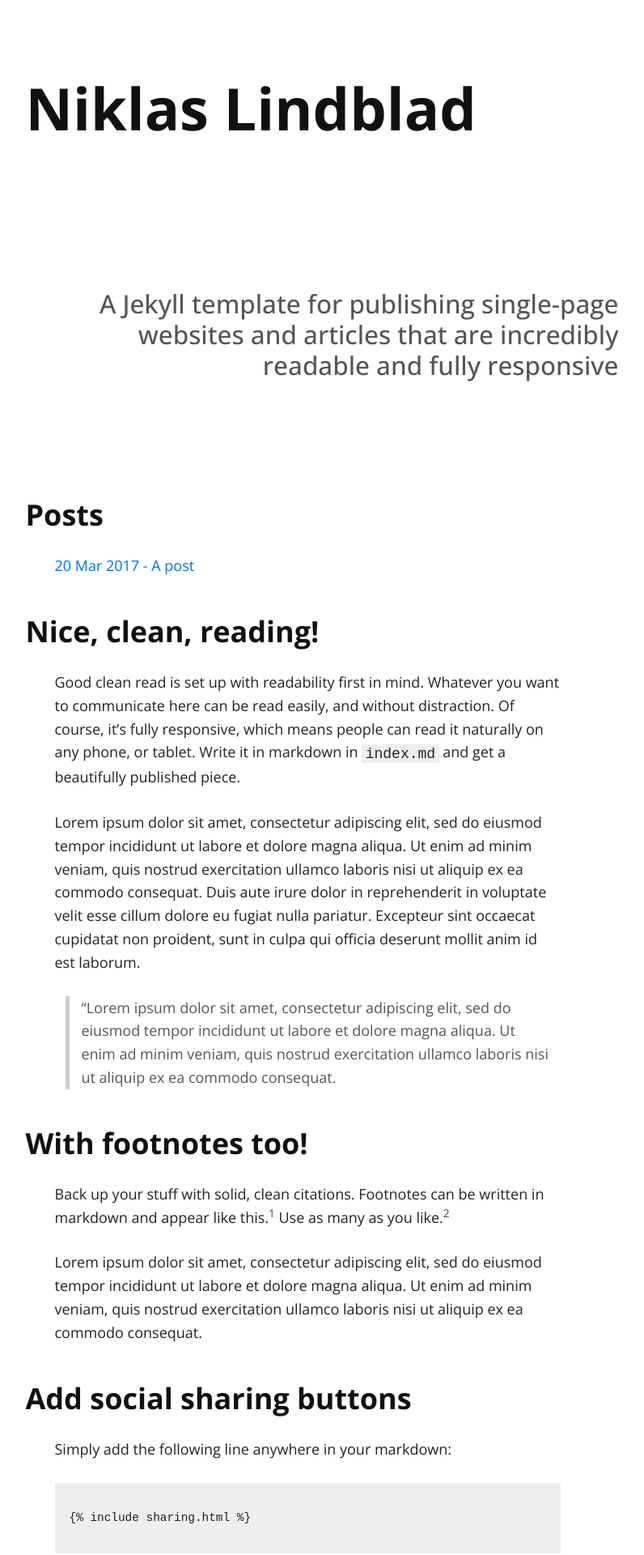
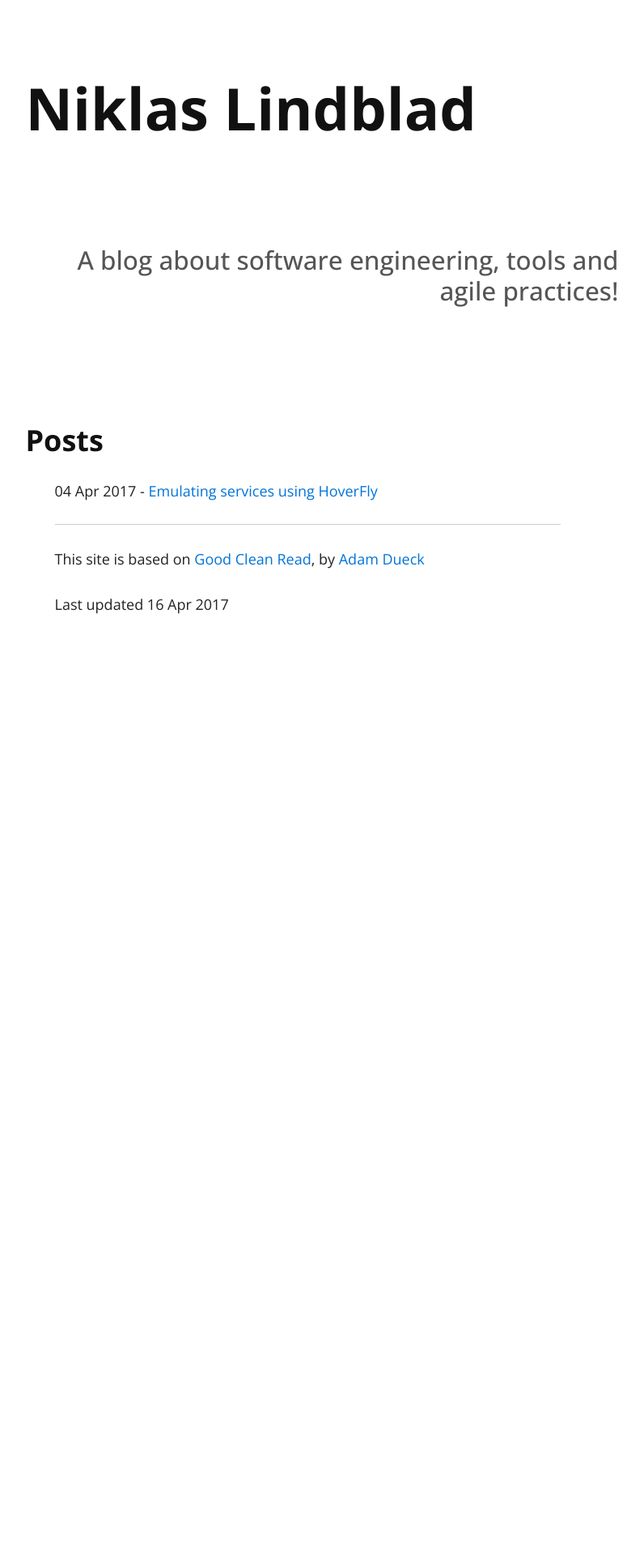
Before and after one commit to niklind/niklind.github.io, a Jekyll site: the page built from index.md, in a window 1280 px wide. Shown: the top 1920 px of the page at 81% size, without its empty margins (260-1056 px from the left). Built offline with Jekyll 4.4.1, drawn with Linux system fonts in a browser that asks for light colours; nearby versions of some CDN libraries; after the commit the page ends 900 px from its top, so only the background shows below that; some of the changed text lies outside the part shown.

Commit message:
Updates to layout. Revised startpage. Publishing post on HoverFly

```diff
--- a/_config.yml
+++ b/_config.yml
@@ -1,8 +1,8 @@
 # Site settings
-title: Niklas Lindblad
+title: Niklas Lindblad | Blog
 header: Niklas Lindblad
-description: A blog about software engingeering, programming and agile development.
-url: "http://niklind.github.io"
+description: A blog about software engineering, tools and agile practices.
+url: "http://niklind.github.io/"
 permalink: /:title/
 baseurl: ""
 
--- a/_layouts/index.html
+++ b/_layouts/index.html
@@ -6,11 +6,18 @@
   <meta name="description" content="{{ site.description }}">
   <meta name="viewport" content="width=device-width, initial-scale=1.0">
   <title>{{ site.title }}</title>
-  <link rel="stylesheet" href="{{ site.baseurl }}/css/normalize.css">
-  <link rel="stylesheet" href="{{ site.baseurl }}/css/site.css">
-  <link rel="stylesheet" href="{{ site.baseurl }}/css/syntax.css">
+  <link rel="stylesheet" href="/css/normalize.css">
+  <link rel="stylesheet" href="/css/site.css">
+  <link rel="stylesheet" href="/css/syntax.css">
   {% if site.font-awesome %}<link rel="stylesheet" href="https://maxcdn.bootstrapcdn.com/font-awesome/4.5.0/css/font-awesome.min.css">{% endif %}
   <link rel="canonical" href="{{ site.baseurl }}" />
+  <link rel="apple-touch-icon-precomposed" sizes="57x57" href="favicon-114x114.png">
+  <link rel="apple-touch-icon-precomposed" sizes="114x114" href="favicon-114x114.png">
+  <link rel="apple-touch-icon-precomposed" sizes="72x72" href="favicon-144x144.png">
+  <link rel="apple-touch-icon-precomposed" sizes="144x144" href="favicon-144x144.png">
+  <link rel="icon" type="image/x-icon" href="favicon.png">
+  <link rel="icon" type="image/vnd.microsoft.icon" sizes="32x32 48x48" href="favicon.ico">
+  <link rel="icon" sizes="128x128" href="favicon.icns">
 </head>
 <body>
   <div class="container">
@@ -21,7 +28,7 @@
       {{ content }}
     </article>
     {% include footer.html %}
-    <script src="{{ site.baseurl }}/scripts/jquery.min.js"></script>
+    <script src="/scripts/jquery.min.js"></script>
  </div>
 </body>
 </html>
--- a/css/site.css
+++ b/css/site.css
@@ -55,7 +55,7 @@ h1 {
 @media (min-width: 30rem) {
   h1 {
     font-size: 4rem;
-    margin-bottom: 10rem;
+    /*margin-bottom: 10rem;*/
   }
 }
 
--- a/index.md
+++ b/index.md
@@ -1,75 +1,12 @@
 ---
 layout: index
 title:  "Niklas Lindblad"
-date:   2017-03-20 21:00:00 -0600
-categories: introduction home
 ---
 
-## A Jekyll template for publishing single-page websites and articles that are incredibly readable and fully responsive
+## A blog about software engineering, tools and agile practices!
 
 ### Posts
 
 {% for post in site.posts %}
-  <p><a href="{{ post.url }}">{{ post.date | date_to_string }} - {{ post.title }}</a></p>
+  <p>{{ post.date | date_to_string }} - <a href="{{ post.url }}">{{ post.title }}</a></p>
 {% endfor %}
-
-### Nice, clean, reading!
-
-Good clean read is set up with readability first in mind. Whatever you want to communicate here can be read easily, and without distraction. Of course, it's fully responsive, which means people can read it naturally on any phone, or tablet. Write it in markdown in <code>index.md</code> and get a beautifully published piece.
-
-Lorem ipsum dolor sit amet, consectetur adipiscing elit, sed do eiusmod tempor incididunt ut labore et dolore magna aliqua. Ut enim ad minim veniam, quis nostrud exercitation ullamco laboris nisi ut aliquip ex ea commodo consequat. Duis aute irure dolor in reprehenderit in voluptate velit esse cillum dolore eu fugiat nulla pariatur. Excepteur sint occaecat cupidatat non proident, sunt in culpa qui officia deserunt mollit anim id est laborum.
-
-> "Lorem ipsum dolor sit amet, consectetur adipiscing elit, sed do eiusmod tempor incididunt ut labore et dolore magna aliqua. Ut enim ad minim veniam, quis nostrud exercitation ullamco laboris nisi ut aliquip ex ea commodo consequat.
-
-### With footnotes too!
-
-Back up your stuff with solid, clean citations. Footnotes can be written in markdown and appear like this.[^1] Use as many as you like.[^2]
-
-Lorem ipsum dolor sit amet, consectetur adipiscing elit, sed do eiusmod tempor incididunt ut labore et dolore magna aliqua. Ut enim ad minim veniam, quis nostrud exercitation ullamco laboris nisi ut aliquip ex ea commodo consequat.
-
-### Add social sharing buttons
-
-Simply add the following line anywhere in your markdown:
-
-<pre><code>{% raw  %}
-{% include sharing.html %}
-{% endraw %}
-</code></pre>
-
-and get a nice responsive sharing ribbon.
-
-Add this at the bottom, or the top, or between every other paragraph if you're desprate for social validation.
-
-Just remember to customize the buttons to fit your url in the `_includes/sharing.html` file. These buttons are made available and customizable by the good folks at kni-labs. See the documentation at [https://github.com/kni-labs/rrssb](https://github.com/kni-labs/rrssb) for more information.
-
-### Font awesome is also included
-
-<i class="fa fa-quote-left fa-3x fa-pull-left fa-border"></i> Now you can use all the cool icons you want! [Font Awesome](http://fontawesome.io) is indeed awesome. But wait, you don't need this sweetness and you don't want that little bit of load time from the font awesome css? No problem, just disable it in the `config.yml` file, and it won't be loaded.
-
-<ul class="fa-ul">
-  <li><i class="fa-li fa fa-check-square"></i>you can make lists...</li>
-  <li><i class="fa-li fa fa-check-square-o"></i>with cool icons like this,</li>
-  <li><i class="fa-li fa fa-spinner fa-spin"></i>even ones that move!</li>
-</ul>
-
-If you need them, you can stick any of the [605 icons](http://fontawesome.io/icons/) anywhere, with any size you like. ([See documentation](http://fontawesome.io/examples/))
-
-<i class="fa fa-building"></i>&nbsp;&nbsp;<i class="fa fa-bus fa-lg"></i>&nbsp;&nbsp;<i class="fa fa-cube fa-2x"></i>&nbsp;&nbsp;<i class="fa fa-paper-plane fa-3x"></i>&nbsp;&nbsp;<i class="fa fa-camera-retro fa-4x">
-
-### Add images to make your point
-
-Images play nicely with this template as well. Add diagrams or charts to make your point, and the template will fit them in appropriately.
-
-<img src="images/hello.svg" alt="sample image">
-
-Lorem ipsum dolor sit amet, consectetur adipiscing elit, sed do eiusmod tempor incididunt ut labore et dolore magna aliqua. Ut enim ad minim veniam, quis nostrud exercitation ullamco laboris nisi ut aliquip ex ea commodo consequat. Duis aute irure dolor in reprehenderit in voluptate velit esse cillum dolore eu fugiat nulla pariatur. Excepteur sint occaecat cupidatat non proident, sunt in culpa qui officia deserunt mollit anim id est laborum.
-
-Thanks to [Shu Uesengi](https://github.com/chibicode) for inspiring and providing the base for this template with his excellent work, [solo](https://github.com/chibicode).
-
-<hr>
-
-##### Footnotes:
-
-[^1]: This is a footnote. Click to return.
-
-[^2]: Here is another.
```
Also changed, not shown: _posts/2017-03-20-a-first-test-post.md (deleted, +0 -12 lines), _posts/2017-04-04-emulating-services-using-hoverfly.md (added, +54 -0 lines), favicon-114x114.png (added), favicon-144x144.png (added), favicon.ico (added), favicon.png (added), images/hoverfly_simulate.png (added), 1 other file.
